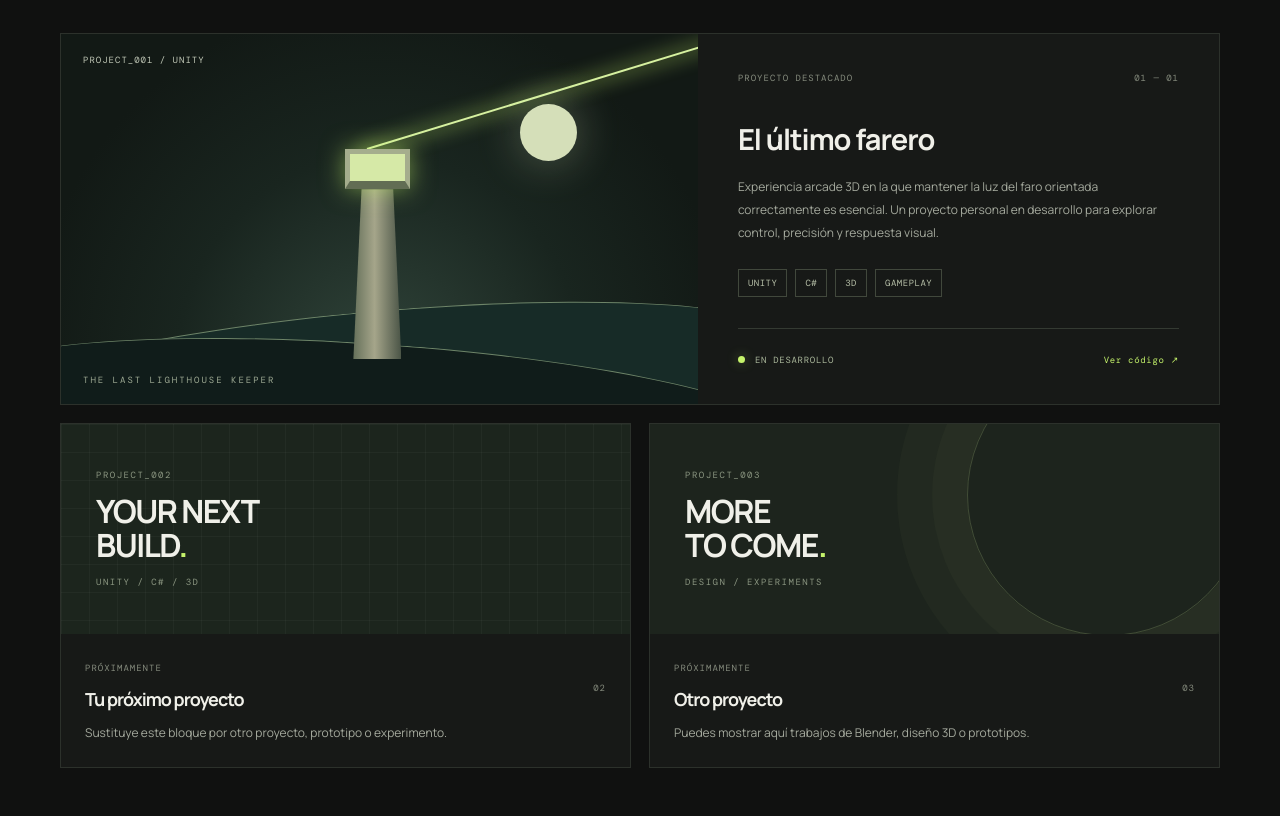
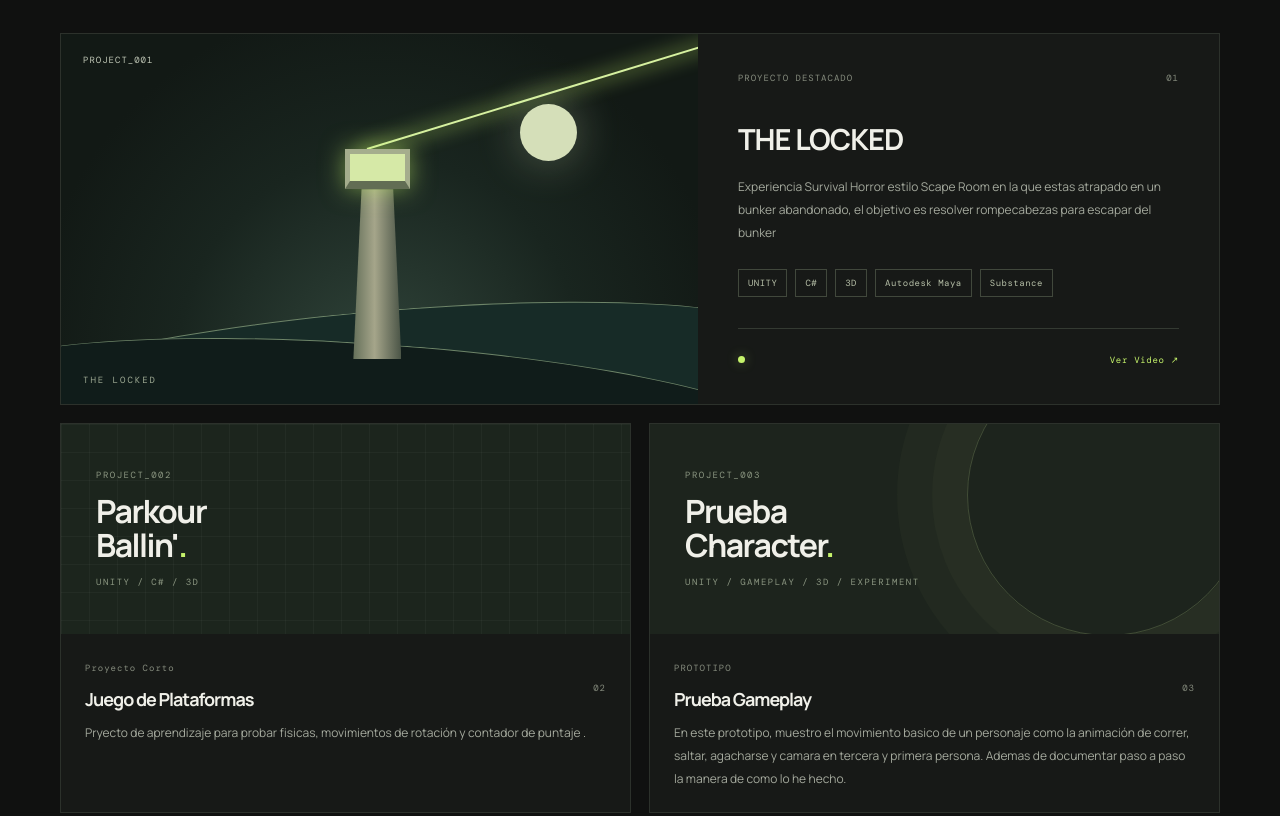
Before and after one commit to JuanBM47/JuanBM.github.io, a plain HTML site: page index.html in a window 1280 px wide. Shown: the part 1000-1816 px from the top of the page. Drawn offline with nearby package versions, Linux system fonts and the light colour scheme.

Commit message:
Update project details and descriptions in index.html

```diff
--- a/index.html
+++ b/index.html
@@ -58,33 +58,33 @@
 
       <article class="project-card featured">
         <div class="project-visual lighthouse-visual">
-          <div class="visual-label">PROJECT_001 / UNITY</div>
+          <div class="visual-label">PROJECT_001</div>
           <div class="lighthouse-scene">
             <div class="beam"></div><div class="moon"></div>
             <div class="tower"><div class="lantern"></div><div class="tower-body"></div></div>
             <div class="sea sea-one"></div><div class="sea sea-two"></div>
           </div>
-          <span class="visual-caption">THE LAST LIGHTHOUSE KEEPER</span>
+          <span class="visual-caption">THE LOCKED</span>
         </div>
         <div class="project-info">
-          <div class="project-topline"><span data-i18n="featuredLabel">PROYECTO DESTACADO</span><span class="project-number">01 — 01</span></div>
-          <h3 data-i18n="project1Title">El último farero</h3>
-          <p data-i18n="project1Desc">Experiencia arcade 3D en la que mantener la luz del faro orientada correctamente es esencial. Un proyecto personal en desarrollo para explorar control, precisión y respuesta visual.</p>
-          <div class="tags"><span>UNITY</span><span>C#</span><span>3D</span><span>GAMEPLAY</span></div>
-          <div class="project-footer"><span class="project-status"><i></i><span data-i18n="inProgress">EN DESARROLLO</span></span><a href="https://github.com/" target="_blank" rel="noreferrer" class="project-link"><span data-i18n="viewCode">Ver código</span> ↗</a></div>
+          <div class="project-topline"><span data-i18n="featuredLabel">PROYECTO DESTACADO</span><span class="project-number">01</span></div>
+          <h3 data-i18n="project1Title">THE LOCKED</h3>
+          <p data-i18n="project1Desc">Experiencia Survival Horror estilo Scape Room en la que estas atrapado en un bunker abandonado, el objetivo es resolver rompecabezas para escapar del bunker</p>
+          <div class="tags"><span>UNITY</span><span>C#</span><span>3D</span><span>Autodesk Maya</span><span>Substance</span></div>
+          <div class="project-footer"><span class="project-status"><i></i></span><a href="https://www.youtube.com/watch?v=WKr1prXfqJM" target="_blank" rel="noreferrer" class="project-link"><span data-i18n="viewCode">Ver Video</span> ↗</a></div>
         </div>
       </article>
 
       <div class="project-grid">
         <article class="project-card compact">
-          <div class="placeholder-visual visual-grid"><span>PROJECT_002</span><strong>YOUR NEXT<br>BUILD<span class="accent">.</span></strong><small>UNITY / C# / 3D</small></div>
-          <div class="compact-info"><div><span class="project-kicker" data-i18n="comingSoon">PRÓXIMAMENTE</span><h3 data-i18n="project2Title">Tu próximo proyecto</h3></div><span class="project-number">02</span></div>
-          <p data-i18n="project2Desc">Sustituye este bloque por otro proyecto, prototipo o experimento.</p>
+          <div class="placeholder-visual visual-grid"><span>PROJECT_002</span><strong>Parkour<br>Ballin'<span class="accent">.</span></strong><small>UNITY / C# / 3D</small></div>
+          <div class="compact-info"><div><span class="project-kicker" data-i18n="comingSoon">Proyecto Corto</span><h3 data-i18n="project2Title">Juego de Plataformas</h3></div><span class="project-number">02</span></div>
+          <p data-i18n="project2Desc">Pryecto de aprendizaje para probar fisicas, movimientos de rotación y contador de puntaje .</p>
         </article>
         <article class="project-card compact">
-          <div class="placeholder-visual visual-lines"><span>PROJECT_003</span><strong>MORE<br>TO COME<span class="accent">.</span></strong><small>DESIGN / EXPERIMENTS</small></div>
-          <div class="compact-info"><div><span class="project-kicker" data-i18n="comingSoon">PRÓXIMAMENTE</span><h3 data-i18n="project3Title">Otro proyecto</h3></div><span class="project-number">03</span></div>
-          <p data-i18n="project3Desc">Puedes mostrar aquí trabajos de Blender, diseño 3D o prototipos.</p>
+          <div class="placeholder-visual visual-lines"><span>PROJECT_003</span><strong>Prueba<br>Character<span class="accent">.</span></strong><small>UNITY / GAMEPLAY / 3D / EXPERIMENT</small></div>
+          <div class="compact-info"><div><span class="project-kicker" data-i18n="comingSoon">PROTOTIPO</span><h3 data-i18n="project3Title">Prueba Gameplay</h3></div><span class="project-number">03</span></div>
+          <p data-i18n="project3Desc">En este prototipo, muestro el movimiento basico de un personaje como la animación de correr, saltar, agacharse y camara en tercera y primera persona. Ademas de documentar paso a paso la manera de como lo he hecho.</p>
         </article>
       </div>
     </section>
```
